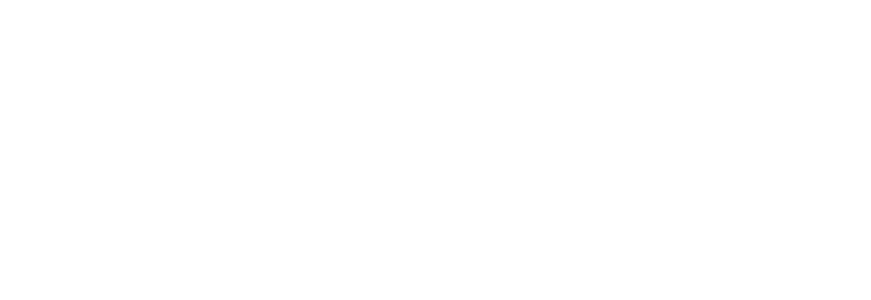
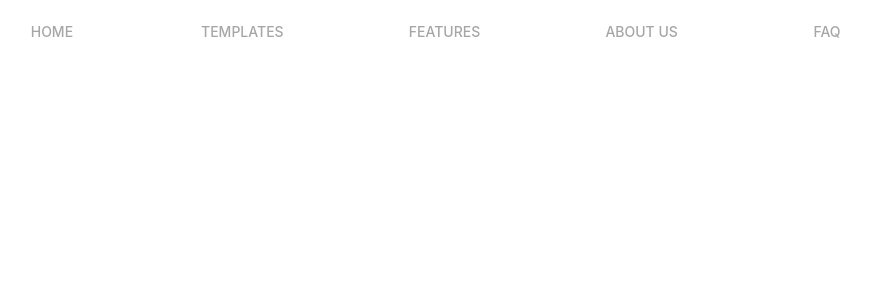
Before and after one commit to FreshLemonSoft/Clickteka-Front, a React (Create React App) app: page / in a window 1280 px wide. Shown: the top 300 px of the page, without its empty margins (318-1189 px from the left). Built offline with nearby package versions, Linux system fonts and the light colour scheme.

Commit message:
initial commit for creating header

```diff
--- a/package.json
+++ b/package.json
@@ -19,6 +19,7 @@
     "react-redux": "^7.2.4",
     "react-router-dom": "^5.2.0",
     "react-scripts": "4.0.3",
+    "react-svg": "^13.0.5",
     "redux": "^4.1.0",
     "redux-thunk": "^2.3.0",
     "web-vitals": "^1.0.1"
--- /dev/null
+++ b/src/core/Header.jsx
@@ -0,0 +1,158 @@
+import React, { useState, useEffect } from 'react';
+import {
+  AppBar,
+  Toolbar,
+  Typography,
+  Button,
+  IconButton,
+  Drawer,
+  MenuItem,
+  Link,
+} from '@material-ui/core';
+import { makeStyles } from '@material-ui/core/styles';
+import { Link as RouterLink } from 'react-router-dom';
+import MenuIcon from '@material-ui/icons/Menu';
+
+const useStyles = makeStyles((theme) => ({
+  header: {
+    backgroundColor: theme.palette.background.default,
+    paddingRight: 79,
+    paddingLeft: 118,
+    boxShadow: 'none',
+    '@media (max-width: 900px)': {
+      paddingLeft: 0,
+    },
+  },
+  toolbar: {
+    display: 'flex',
+    justifyContent: 'space-between',
+  },
+  drawerContainer: {
+    padding: '20px 30px',
+  },
+}));
+
+const headersData = [
+  {
+    label: 'Home',
+    href: '/',
+  },
+  {
+    label: 'Templates',
+    href: '/auth/sing-up',
+  },
+  {
+    label: 'Features',
+    href: '/auth/sing-up',
+  },
+  {
+    label: 'About us',
+    href: '/auth/sing-up',
+  },
+  {
+    label: 'FAQ',
+    href: '/auth/sing-up',
+  },
+];
+
+function Header() {
+  const [state, setState] = useState({
+    mobileView: false,
+    drawerOpen: false,
+  });
+
+  const { mobileView, drawerOpen } = state;
+
+  const classes = useStyles();
+
+  useEffect(() => {
+    const setResponsiveness = () => (window.innerWidth < 900
+      ? setState((prevState) => ({ ...prevState, mobileView: true }))
+      : setState((prevState) => ({ ...prevState, mobileView: false })));
+    setResponsiveness();
+    window.addEventListener('resize', () => setResponsiveness());
+  }, []);
+
+  const getMenuButtons = () => (
+    headersData.map(({ label, href }) => (
+      <Button
+        {...{
+          key: label,
+          color: 'secondary',
+          to: href,
+          component: RouterLink,
+        }}
+      >
+        {label}
+      </Button>
+    ))
+  );
+
+  const appLogo = (
+    <Typography variant="h6" component="h1">
+      AppLogo
+    </Typography>
+  );
+
+  const displayDesktop = () => (
+    <Toolbar className={classes.toolbar}>
+      {appLogo}
+      {getMenuButtons()}
+    </Toolbar>
+  );
+
+  const displayMobile = () => {
+    const handleDrawerOpen = () => setState((prevState) => ({ ...prevState, drawerOpen: true }));
+    const handleDrawerClose = () => setState((prevState) => ({ ...prevState, drawerOpen: false }));
+
+    const getDrawerChoices = () => (
+      headersData.map(({ label, href }) => (
+        <Link
+          {...{
+            component: RouterLink,
+            to: href,
+            color: 'secondary',
+            style: { textDecoration: 'none' },
+            key: label,
+          }}
+        >
+          <MenuItem>{label}</MenuItem>
+        </Link>
+      )));
+
+    return (
+      <Toolbar>
+        <IconButton
+          {...{
+            children: <MenuIcon />,
+            edge: 'start',
+            color: 'secondary',
+            'aria-label': 'menu',
+            'aria-haspopup': 'true',
+            onClick: handleDrawerOpen,
+          }}
+        />
+        <Drawer
+          {...{
+            anchor: 'left',
+            open: drawerOpen,
+            onClose: handleDrawerClose,
+          }}
+        >
+          <div className={classes.drawerContainer}>{getDrawerChoices()}</div>
+        </Drawer>
+        <div>{appLogo}</div>
+      </Toolbar>
+    );
+  };
+
+  return (
+    <header>
+      <AppBar className={classes.header}>
+        {mobileView ? displayMobile() : displayDesktop()}
+      </AppBar>
+    </header>
+  );
+}
+
+export default Header;
--- a/src/pages/Home/Home.jsx
+++ b/src/pages/Home/Home.jsx
@@ -1,7 +1,11 @@
 import React from 'react';
+import Header from '../../core/Header';
 
 const Home = () => (
-  <div>home</div>
+  <div>
+    <Header />
+    <div>home</div>
+  </div>
 );
 
 export default Home;
--- a/src/pages/root.jsx
+++ b/src/pages/root.jsx
@@ -12,16 +12,17 @@
     <BrowserRouter>
       {isAuthComplete && <div>Header</div>}
       <Switch>
+        <Route exact path="/" component={Home} />
         <Route
           path={[paths.singIn, paths.signUp, paths.forgotPassword]}
           component={Authorization}
         />
-        {isAuthComplete && (
+        {/* {isAuthComplete && (
           <>
             <Route exact path="/home" component={Home} />
           </>
-        )}
-        <Redirect to={Home} />
+        )} */}
+        <Redirect to="/" />
       </Switch>
     </BrowserRouter>
   );
```
Also changed, not shown: public/logo.svg (added), 1 other file (tests, documents, lock files or other folders).
